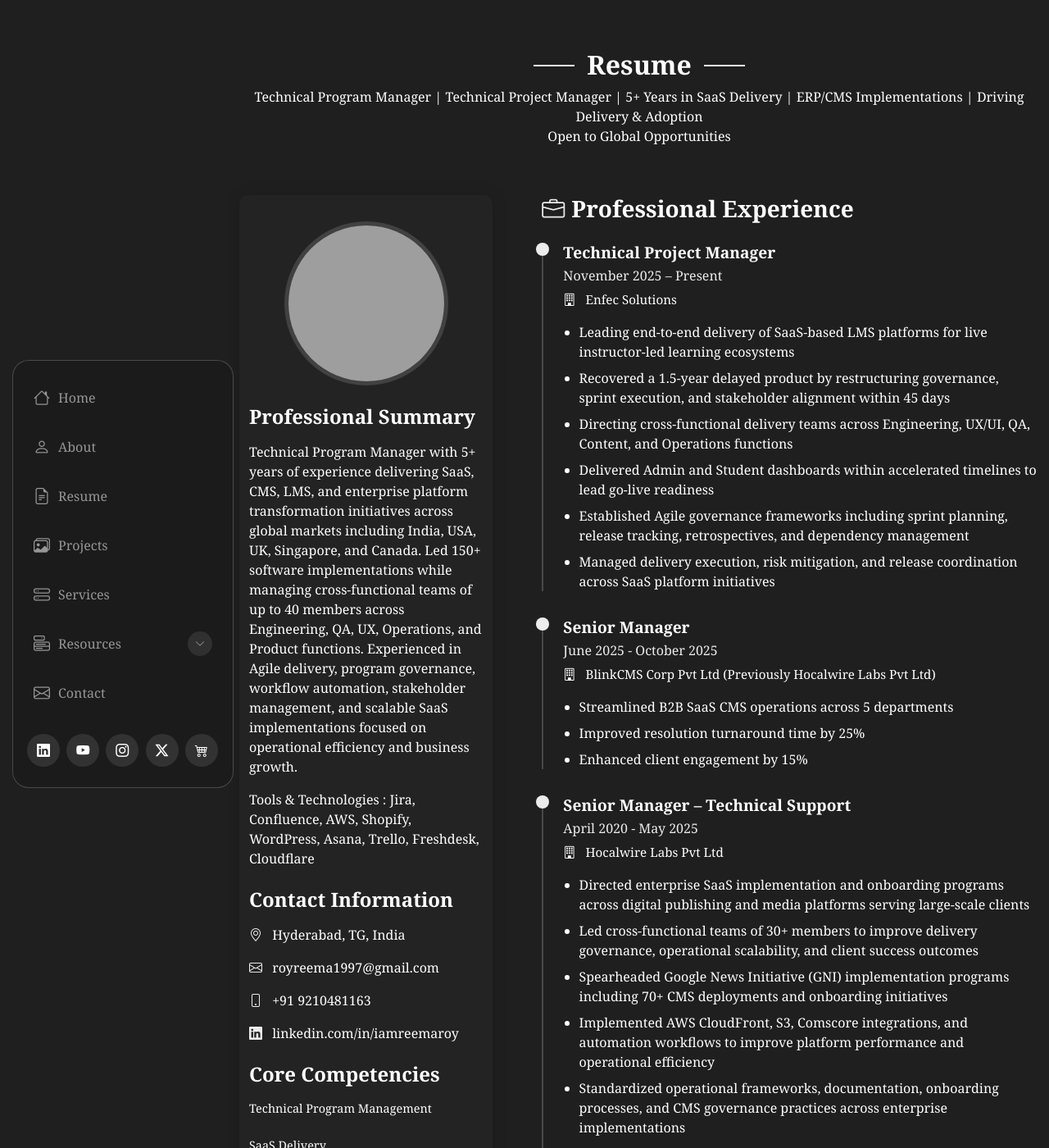
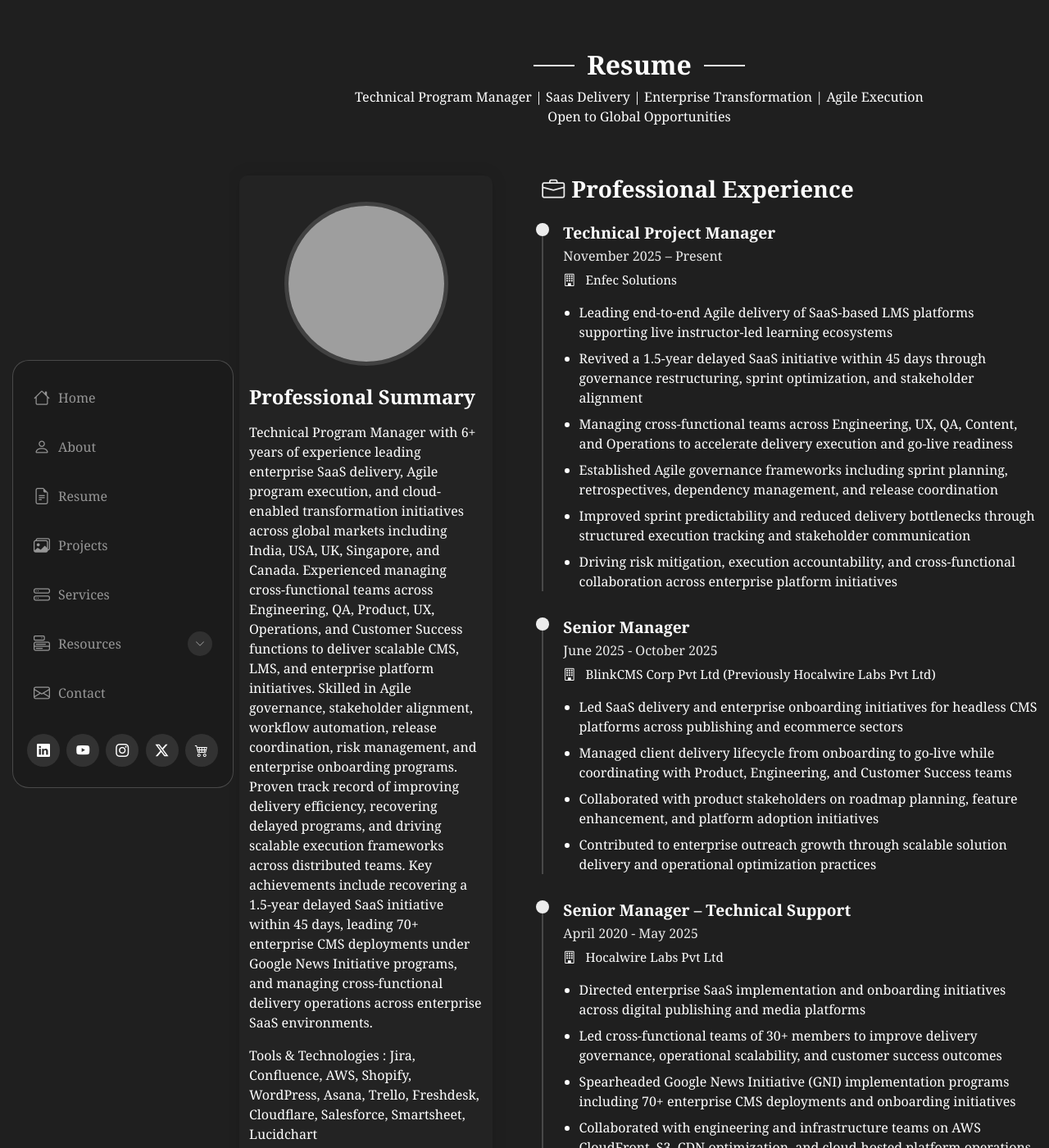
Before and after one commit to iamreemaroy/Reema-Roy, a Jekyll site: the page resume.html, which Jekyll copies as it is, in a window 1280 px wide and 1400 px high. Shown: the whole window at 82% size. Built offline with Jekyll 4.4.1, drawn with Linux system fonts in a browser that asks for light colours; some of the changed text lies outside the part shown; grey boxes are pictures that could not be loaded.

Commit message:
Update resume.html

```diff
--- a/resume.html
+++ b/resume.html
@@ -47,7 +47,7 @@
         <!-- Section Title -->
         <div class="container section-title" data-aos="fade-up" style="padding-left: 12px;padding-right: 12px;">
           <h2>Resume</h2>
-          <p>Technical Program Manager | Technical Project Manager | 5+ Years in SaaS Delivery | ERP/CMS Implementations | Driving Delivery & Adoption</p>
+          <P>Technical Program Manager | Saas Delivery | Enterprise Transformation | Agile Execution</p>
           <p> Open to Global Opportunities </p>
         </div>
         <!-- End Section Title -->
@@ -60,8 +60,8 @@
                   <img src="assets/img/profile/profile-square-2.webp" alt="Profile" class="img-fluid rounded">
                 </div>
                 <h3>Professional Summary</h3>
-                <p>Technical Program Manager with 5+ years of experience delivering SaaS, CMS, LMS, and enterprise platform transformation initiatives across global markets including India, USA, UK, Singapore, and Canada. Led 150+ software implementations while managing cross-functional teams of up to 40 members across Engineering, QA, UX, Operations, and Product functions. Experienced in Agile delivery, program governance, workflow automation, stakeholder management, and scalable SaaS implementations focused on operational efficiency and business growth.</p>
-                <p> Tools & Technologies : Jira, Confluence, AWS, Shopify, WordPress, Asana, Trello, Freshdesk, Cloudflare</p>
+                <p>Technical Program Manager with 6+ years of experience leading enterprise SaaS delivery, Agile program execution, and cloud-enabled transformation initiatives across global markets including India, USA, UK, Singapore, and Canada. Experienced managing cross-functional teams across Engineering, QA, Product, UX, Operations, and Customer Success functions to deliver scalable CMS, LMS, and enterprise platform initiatives. Skilled in Agile governance, stakeholder alignment, workflow automation, release coordination, risk management, and enterprise onboarding programs. Proven track record of improving delivery efficiency, recovering delayed programs, and driving scalable execution frameworks across distributed teams. Key achievements include recovering a 1.5-year delayed SaaS initiative within 45 days, leading 70+ enterprise CMS deployments under Google News Initiative programs, and managing cross-functional delivery operations across enterprise SaaS environments.</p>
+                <p> Tools & Technologies : Jira, Confluence, AWS, Shopify, WordPress, Asana, Trello, Freshdesk, Cloudflare, Salesforce, Smartsheet, Lucidchart</p>
                 <h3 class="mt-4">Contact Information</h3>
                 <ul class="contact-info list-unstyled">
                   <li>
@@ -86,12 +86,17 @@
                   </div>
                   <div class="skill-item">
                     <div class="d-flex justify-content-between">
-                      <span>SaaS Delivery</span>
+                      <span>Agile Program Delivery</span>
                     </div>
                   </div>
                   <div class="skill-item">
                     <div class="d-flex justify-content-between">
-                      <span>Agile/Scrum</span>
+                      <span>PI Planning & Scrum of Scrums</span>
+                    </div>
+                  </div>
+                  <div class="skill-item">
+                    <div class="d-flex justify-content-between">
+                      <span>Sprint & Release Planning</span>
                     </div>
                   </div>
                   <div class="skill-item">
@@ -101,17 +106,12 @@
                   </div>
                   <div class="skill-item">
                     <div class="d-flex justify-content-between">
-                      <span>Workflow Automation</span>
+                      <span>AWS Cloud Platforms</span>
                     </div>
                   </div>
                   <div class="skill-item">
                     <div class="d-flex justify-content-between">
-                      <span>Stakeholder Management</span>
-                    </div>
-                  </div>
-                  <div class="skill-item">
-                    <div class="d-flex justify-content-between">
-                      <span>Cross-Functional Leadership</span>
+                      <span>Enterprise SaaS Delivery</span>
                     </div>
                   </div>
                   <div class="skill-item">
@@ -121,12 +121,32 @@
                   </div>
                   <div class="skill-item">
                     <div class="d-flex justify-content-between">
-                      <span>AWS Cloud Platforms</span>
+                      <span>Jira & Confluence</span>
                     </div>
                   </div>
                   <div class="skill-item">
                     <div class="d-flex justify-content-between">
-                      <span>CMS/LMS Implementations</span>
+                      <span>SDLC</span>
+                    </div>
+                  </div>
+                   <div class="skill-item">
+                    <div class="d-flex justify-content-between">
+                      <span>Stakeholder Management</span>
+                    </div>
+                  </div>
+                   <div class="skill-item">
+                    <div class="d-flex justify-content-between">
+                      <span>Cross-functional Leadership</span>
+                    </div>
+                  </div>
+                   <div class="skill-item">
+                    <div class="d-flex justify-content-between">
+                      <span>Cloud Transformation</span>
+                    </div>
+                  </div>
+                  <div class="skill-item">
+                    <div class="d-flex justify-content-between">
+                      <span>Executive Reporting</span>
                     </div>
                   </div>
                 </div>
@@ -164,12 +184,12 @@
                     <i class="bi bi-building"></i> Enfec Solutions
                   </p>
                   <ul>
-                    <li> Leading end-to-end delivery of SaaS-based LMS platforms for live instructor-led learning ecosystems</li>
-                    <li> Recovered a 1.5-year delayed product by restructuring governance, sprint execution, and stakeholder alignment within 45 days</li>
-                    <li> Directing cross-functional delivery teams across Engineering, UX/UI, QA, Content, and Operations functions</li>
-                    <li> Delivered Admin and Student dashboards within accelerated timelines to lead go-live readiness</li>
-                    <li>Established Agile governance frameworks including sprint planning, release tracking, retrospectives, and dependency management</li>
-                    <li> Managed delivery execution, risk mitigation, and release coordination across SaaS platform initiatives</li>
+                    <li> Leading end-to-end Agile delivery of SaaS-based LMS platforms supporting live instructor-led learning ecosystems</li>
+                    <li> Revived a 1.5-year delayed SaaS initiative within 45 days through governance restructuring, sprint optimization, and stakeholder alignment</li>
+                    <li> Managing cross-functional teams across Engineering, UX, QA, Content, and Operations to accelerate delivery execution and go-live readiness</li>
+                    <li> Established Agile governance frameworks including sprint planning, retrospectives, dependency management, and release coordination</li>
+                    <li>Improved sprint predictability and reduced delivery bottlenecks through structured execution tracking and stakeholder communication</li>
+                    <li> Driving risk mitigation, execution accountability, and cross-functional collaboration across enterprise platform initiatives</li>
                   </ul>
                 </div>
                 <div class="resume-item">
@@ -179,9 +199,10 @@
                     <i class="bi bi-building"></i> BlinkCMS Corp Pvt Ltd (Previously Hocalwire Labs Pvt Ltd)
                   </p>
                   <ul>
-                    <li>Streamlined B2B SaaS CMS operations across 5 departments</li>
-                    <li>Improved resolution turnaround time by 25%</li>
-                    <li>Enhanced client engagement by 15%</li>
+                    <li>Led SaaS delivery and enterprise onboarding initiatives for headless CMS platforms across publishing and ecommerce sectors</li>
+                    <li>Managed client delivery lifecycle from onboarding to go-live while coordinating with Product, Engineering, and Customer Success teams</li>
+                    <li>Collaborated with product stakeholders on roadmap planning, feature enhancement, and platform adoption initiatives</li>
+                    <li>Contributed to enterprise outreach growth through scalable solution delivery and operational optimization practices</li>
                   </ul>
                 </div>
                 <div class="resume-item">
@@ -191,13 +212,13 @@
                     <i class="bi bi-building"></i> Hocalwire Labs Pvt Ltd
                   </p>
                   <ul>
-                    <li>Directed enterprise SaaS implementation and onboarding programs across digital publishing and media platforms serving large-scale clients</li>
-                    <li>Led cross-functional teams of 30+ members to improve delivery governance, operational scalability, and client success outcomes</li>
-                    <li>Spearheaded Google News Initiative (GNI) implementation programs including 70+ CMS deployments and onboarding initiatives</li>
-                    <li>Implemented AWS CloudFront, S3, Comscore integrations, and automation workflows to improve platform performance and operational efficiency</li>
-                    <li>Standardized operational frameworks, documentation, onboarding processes, and CMS governance practices across enterprise implementations</li>
-                    <li> Partnered with leading media organizations including Deccan Chronicle, LiveLaw, The Hans India, BoomLive, and NewsTrack on digital transformation initiatives</li>
-                    <li> Reduced operational inefficiencies through automation and workflow optimization initiatives across platform delivery operations</li>
+                    <li>Directed enterprise SaaS implementation and onboarding initiatives across digital publishing and media platforms</li>
+                    <li>Led cross-functional teams of 30+ members to improve delivery governance, operational scalability, and customer success outcomes</li>
+                    <li>Spearheaded Google News Initiative (GNI) implementation programs including 70+ enterprise CMS deployments and onboarding initiatives</li>
+                    <li>Collaborated with engineering and infrastructure teams on AWS CloudFront, S3, CDN optimization, and cloud-hosted platform operations</li>
+                    <li>Standardized onboarding workflows, operational governance frameworks, and implementation processes across enterprise delivery programs</li>
+                    <li>Partnered with leading media organizations including Deccan Chronicle, LiveLaw, BoomLive, and NewsTrack on digital transformation initiatives</li>
+                    <li>Improved workflow visibility and delivery execution through automation and scalable operational practices</li>
                   </ul>
                 </div>
                 <div class="resume-item">
```
